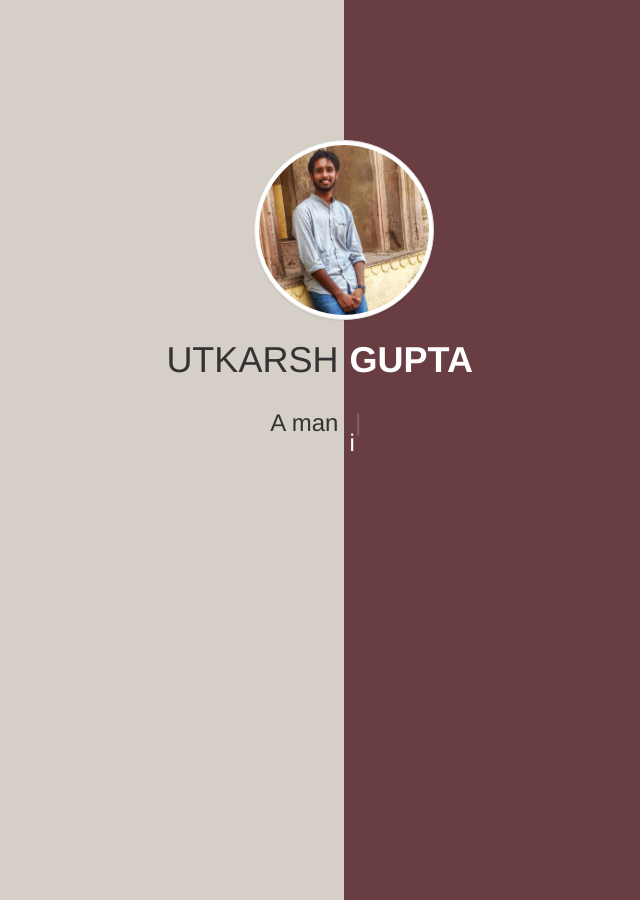
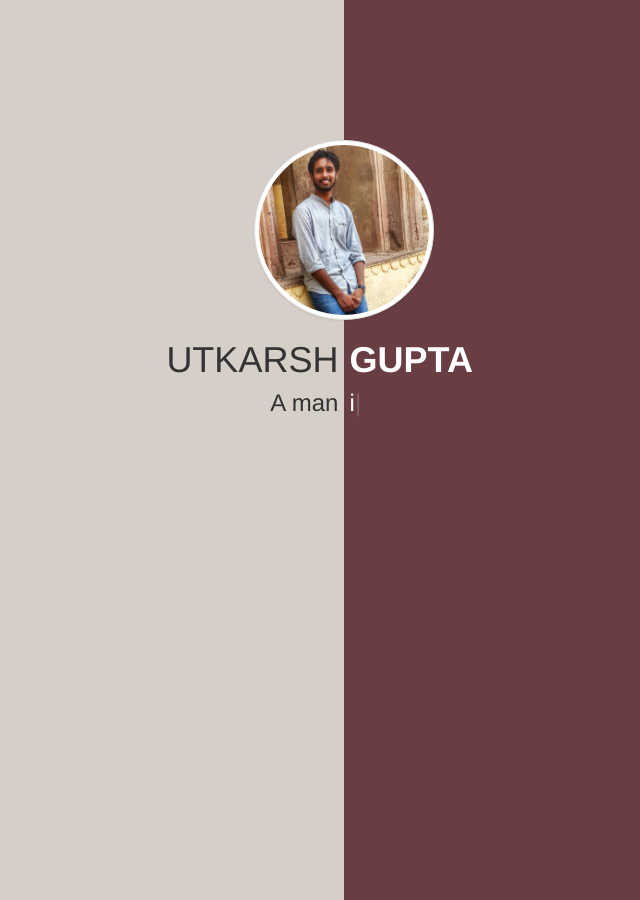
Before and after one commit to utkarshgpta/utkarshgpta.github.io, a Jekyll site: the page built from index.html, in a window 1280 px wide. Shown: the whole page, without its empty margins (296-936 px from the left). Built offline with Jekyll 4.4.1, drawn with Linux system fonts in a browser that asks for light colours; nearby versions of some CDN libraries.

Commit message:
Added CNAME

```diff
--- /dev/null
+++ b/CNAME
@@ -0,0 +1 @@
+utkarshgpta.com
--- a/_layouts/home.html
+++ b/_layouts/home.html
@@ -31,7 +31,7 @@
           typeSpeed: 30,
           backDelay: 500,
           showCursor: true,
-          cursorChar: "<h3 style=\"color:white\">|</h3>",
+          cursorChar: "<h3 class=\"intro-subheading element\">|</h3>",
         });
     });
     </script>
--- a/assets/css/main.css
+++ b/assets/css/main.css
@@ -37,6 +37,14 @@
 	margin-top:10em;
 }
 
+.element{
+	color: white;
+}
+
+.intro-subheading {
+	margin-top: 0;
+}
+
 /* Typing cursor */
 .typed-cursor{
     opacity: 1;
--- a/index.html
+++ b/index.html
@@ -12,12 +12,13 @@
 	<div class="col-lg-6 col-md-6 col-sm-6 col-xs-6 home-header-left">
 		<h1 class="pull-right">UTKARSH</h1>
 		<div class='clearfix'></div>
-		<h3 class="pull-right">A man</h3>
+		<h3 class="pull-right intro-subheading">A man</h3>
 	</div>
 
 	<div class="col-lg-6 col-md-6 col-sm-6 col-xs-6 home-header-right">
 		<h1 class="pull-left" style="color:white"><strong>GUPTA</strong></h1>
 		<div class='clearfix'></div>
-		<h3 class="pull-left element" style="color:white"></h3>
+		<h3 class="pull-left intro-subheading element"></h3>
 	</div>
+	<hr/>
 </div>
```
Also changed, not shown: 1 other file.
